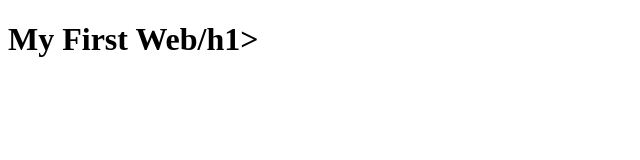
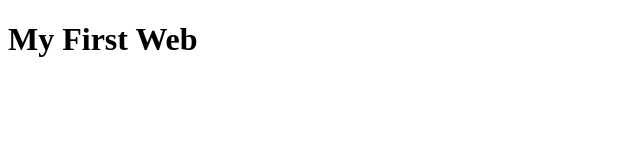
Before and after one commit to Cpietro87/web_vet, a plain HTML site: page webVet.html in a window 1280 px wide. Shown: the full height of the page, 0-640 px from the left. Drawn offline with Linux system fonts and the light colour scheme.

Commit message:
se agregó hola

```diff
--- a/webVet.html
+++ b/webVet.html
@@ -6,6 +6,6 @@
     <title>Document</title>
 </head>
 <body>
-    <h1>My First Web/h1>
+    <h1>My First Web </h1>
 </body>
 </html>
```
Also changed, not shown: hola.html (added).
